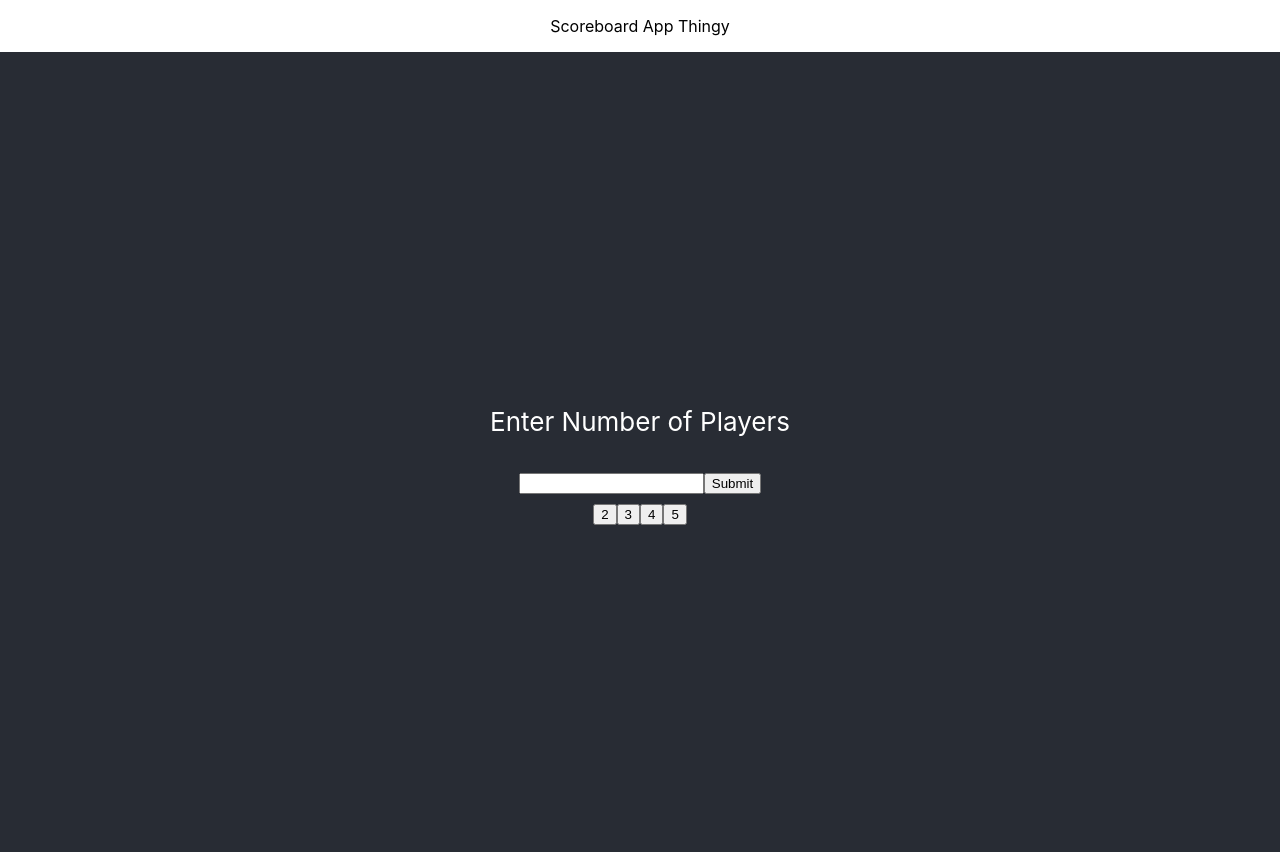
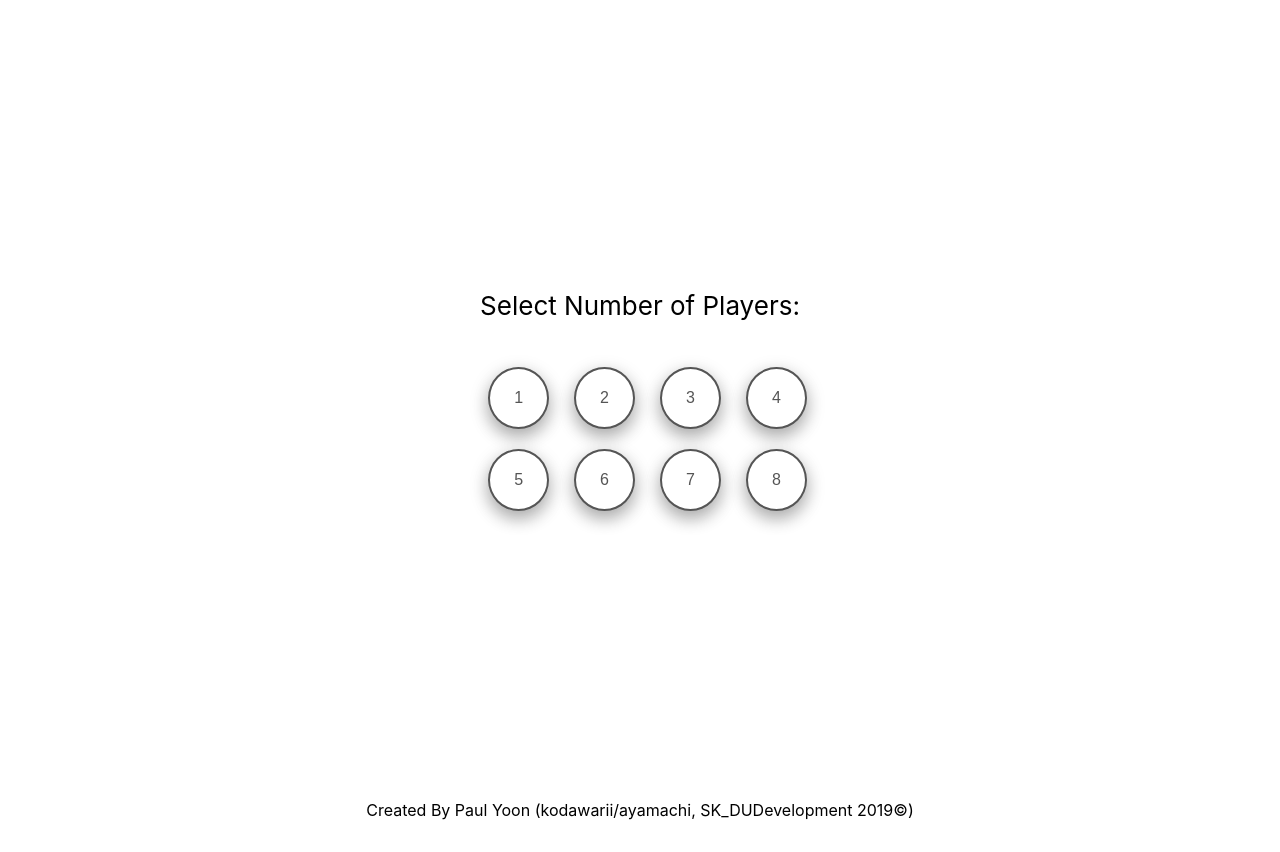
Before and after one commit to kodawarii/reskydesktesking, a React (Create React App) app: page / in a window 1280 px wide. After the commit the page ends 820 px from the top, so only its background shows below. Built offline with nearby package versions, Linux system fonts and the light colour scheme.

Commit message:
added css for player number, hole number and player name components

```diff
--- a/src/App.css
+++ b/src/App.css
@@ -8,25 +8,22 @@
 }
 
 .App-header {
-  background-color: #282c34;
+  background-color: white;
   min-height: 100vh;
   display: flex;
   flex-direction: column;
   align-items: center;
   justify-content: center;
   font-size: calc(10px + 2vmin);
-  color: white;
+  color: black;
 }
 
 .App-link {
   color: #61dafb;
 }
 
-@keyframes App-logo-spin {
-  from {
-    transform: rotate(0deg);
-  }
-  to {
-    transform: rotate(360deg);
-  }
+.TopBanner{
+  background-color: #282c34;
+  color: white;
+  min-height: 10vh;
 }
--- a/src/App.js
+++ b/src/App.js
@@ -86,14 +86,10 @@ class App extends Component {
 
     return (
       <div className="App">
-        <div>
-          <p>
-            Scoreboard App Thingy
-          </p>
-        </div>
         <header className="App-header">
           {toRender}
         </header>
+        <footer> Created By Paul Yoon (kodawarii/ayamachi, SK_DUDevelopment 2019©) </footer>
       </div>
 
     );
--- a/src/Components/EnterNames.js
+++ b/src/Components/EnterNames.js
@@ -1,4 +1,7 @@
 import React, { Component } from 'react';
+
+// Stylesheets
+import './STYLE_EnterNames.css';
 
 class EnterNames extends Component{
     constructor(){
@@ -40,8 +43,9 @@ class EnterNames extends Component{
             let refString = 'playerNo' + (x+1);
             return(
                 <div>
-                    <p> Player {x + 1} </p>
-                    <input type="text" ref={refString}/>
+                    Player  {x + 1}
+                    <input type="text" ref={refString} className="inputField"/>
+                    <br/><br/>
                 </div>
             );
         });
@@ -52,7 +56,8 @@ class EnterNames extends Component{
                 <p>Enter your names:</p>
                 <form onSubmit={this.handleSubmit.bind(this)}>
                     {theFields}
-                    <input id="submitButton" type="submit" value="Submit" />
+                    <br/>
+                    <input id="submitButton" type="submit" value="Submit" className="submitButton"/>
                 </form>
             </div>
         );
--- a/src/Components/HoleNumber.js
+++ b/src/Components/HoleNumber.js
@@ -9,6 +9,10 @@ import React, { Component } from 'react';
     <>
 */
 
+
+// Stylesheets
+import './STYLE_EnterHoleNumber.css';
+
 class HoleNumber extends Component{
 
     constructor(){
@@ -19,6 +23,11 @@ class HoleNumber extends Component{
         }
     }
 
+    /**
+     * Deprecated Method
+     */
+
+    /*
     handleSubmit(e){
         if(this.refs.number.value === ''){
             alert('Please enter a value');
@@ -35,6 +44,7 @@ class HoleNumber extends Component{
 
         e.preventDefault();
     }
+    */
 
     handleDefaultHoles(num){
         //alert(num);
@@ -50,15 +60,16 @@ class HoleNumber extends Component{
     render(){
         return(
             <div>
-                <form onSubmit = {this.handleSubmit.bind(this)}>
-                    <p>Enter Number of Holes</p>
-                    <input type="text" ref="number"/>
-                    <input id="submitButton" type="submit" value="Submit" />
-                 </form>
-
+                Select Number of Holes:
                  <form>
-                     <button onClick={this.handleDefaultHoles.bind(this, '9')}> 9 Holes </button>
-                     <button onClick={this.handleDefaultHoles.bind(this, '18')}> 18 Holes </button>
+                     <ul classname="listHoleNumber">
+                         <li>
+                            <button onClick={this.handleDefaultHoles.bind(this, '9')} className="HoleNumberButton"> 9 Holes </button>
+                         </li>
+                         <li>
+                            <button onClick={this.handleDefaultHoles.bind(this, '18')} className="HoleNumberButton"> 18 Holes </button>
+                         </li>
+                     </ul>
                  </form>
             </div>
         );
--- a/src/Components/PlayerNumber.js
+++ b/src/Components/PlayerNumber.js
@@ -9,6 +9,9 @@ import React, { Component } from 'react';
     <>
 */
 
+// Stylesheets
+import './STYLE_EnterPlayerNumber.css';
+
 class PlayerNumber extends Component{
 
     constructor(){
@@ -19,6 +22,7 @@ class PlayerNumber extends Component{
         }
     }
 
+    /* // deprecated function no longer in use
     handleSubmit(e){
         if(this.refs.number.value === ''){
             alert('Please enter a value');
@@ -35,6 +39,7 @@ class PlayerNumber extends Component{
 
         e.preventDefault();
     }
+    */
 
     handleDefaultPlayers(num){
         this.setState({
@@ -49,16 +54,37 @@ class PlayerNumber extends Component{
     render(){
         return(
             <div>
-                <form onSubmit = {this.handleSubmit.bind(this)}>
-                    <p>Enter Number of Players</p>
-                    <input type="text" ref="number"/>
-                    <input id="submitButton" type="submit" value="Submit" />
-                </form>
                 <form>
-                    <button onClick={this.handleDefaultPlayers.bind(this, 2)}> 2 </button>
-                    <button onClick={this.handleDefaultPlayers.bind(this, 3)}> 3 </button>
-                    <button onClick={this.handleDefaultPlayers.bind(this, 4)}> 4 </button>
-                    <button onClick={this.handleDefaultPlayers.bind(this, 5)}> 5 </button>
+                    Select Number of Players:
+                    <ul className="listPlayerNumber">
+                        <li>
+                            <button onClick={this.handleDefaultPlayers.bind(this, 1)} className="playerNumberButton"> 1 </button>
+                        </li>
+                        <li>
+                            <button onClick={this.handleDefaultPlayers.bind(this, 2)} className="playerNumberButton"> 2 </button>
+                        </li>
+                        <li>
+                            <button onClick={this.handleDefaultPlayers.bind(this, 3)} className="playerNumberButton"> 3 </button>
+                        </li>
+                        <li>
+                            <button onClick={this.handleDefaultPlayers.bind(this, 4)} className="playerNumberButton"> 4 </button>
+                        </li>
+                    </ul>
+
+                    <ul className="listPlayerNumber">
+                        <li>
+                            <button onClick={this.handleDefaultPlayers.bind(this, 5)} className="playerNumberButton"> 5 </button>
+                        </li>
+                        <li>
+                            <button onClick={this.handleDefaultPlayers.bind(this, 6)} className="playerNumberButton"> 6 </button>
+                        </li>
+                        <li>
+                            <button onClick={this.handleDefaultPlayers.bind(this, 7)} className="playerNumberButton"> 7 </button>
+                        </li>
+                        <li>
+                            <button onClick={this.handleDefaultPlayers.bind(this, 8)} className="playerNumberButton"> 8 </button>
+                        </li>
+                    </ul>
                 </form>
             </div>
         );
--- /dev/null
+++ b/src/Components/STYLE_EnterHoleNumber.css
@@ -0,0 +1,28 @@
+.HoleNumberButton {
+    background-color: #FFFFFF;
+    border: 2px solid #555555;
+    color: #555555;
+    padding: 36px 16px;
+    text-align: center;
+    text-decoration: none;
+    display: inline-block;
+    font-size: 16px;
+    border-radius: 50%;
+    box-shadow: 0 8px 16px 0 rgba(0,0,0,0.2), 0 6px 20px 0 rgba(0,0,0,0.19)
+}
+
+.HoleNumberButton:hover {
+    background-color: rgb(245, 245, 245);
+    color: black;
+    box-shadow: 0 12px 16px 0 rgba(0,0,0,0.24), 0 17px 50px 0 rgba(0,0,0,0.19);
+}
+
+ul{
+    list-style: none;
+}
+
+li{
+    float:left;
+    padding-right: 25px;
+    padding-top: 20px;
+}
--- /dev/null
+++ b/src/Components/STYLE_EnterNames.css
@@ -0,0 +1,24 @@
+.inputField{
+    border: 2px solid rgb(2, 11, 88);
+    border-radius: 20px;
+    padding: 12px 20px;
+}
+
+.submitButton {
+    background-color: #FFFFFF;
+    border: 2px solid #555555;
+    color: #555555;
+    padding: 36px 20px;
+    text-align: center;
+    text-decoration: none;
+    display: inline-block;
+    font-size: 16px;
+    border-radius: 50%;
+    box-shadow: 0 8px 16px 0 rgba(0,0,0,0.2), 0 6px 20px 0 rgba(0,0,0,0.19)
+}
+
+.submitButton:hover {
+    background-color: rgb(245, 245, 245);
+    color: black;
+    box-shadow: 0 12px 16px 0 rgba(0,0,0,0.24), 0 17px 50px 0 rgba(0,0,0,0.19);
+}
--- /dev/null
+++ b/src/Components/STYLE_EnterPlayerNumber.css
@@ -0,0 +1,28 @@
+.playerNumberButton {
+    background-color: #FFFFFF;
+    border: 2px solid #555555;
+    color: #555555;
+    padding: 20px 24px;
+    text-align: center;
+    text-decoration: none;
+    display: inline-block;
+    font-size: 16px;
+    border-radius: 50%;
+    box-shadow: 0 8px 16px 0 rgba(0,0,0,0.2), 0 6px 20px 0 rgba(0,0,0,0.19)
+}
+
+.playerNumberButton:hover {
+    background-color: rgb(245, 245, 245);
+    color: black;
+    box-shadow: 0 12px 16px 0 rgba(0,0,0,0.24), 0 17px 50px 0 rgba(0,0,0,0.19);
+  }
+
+.listPlayerNumber{
+    list-style: none;
+}
+
+li{
+    float:left;
+    padding-right: 25px;
+    padding-top: 20px;
+}
--- /dev/null
+++ b/src/Components/STYLE_SingleHoleInfoTopComponent.css
@@ -0,0 +1,10 @@
+.HoleArrowButton{
+    background-color: #4CAF50; /* Green */
+    border: none;
+    color: white;
+    padding: 10px 10px;
+    text-align: center;
+    text-decoration: none;
+    display: inline-block;
+    font-size: 16px;
+  }
--- a/src/Components/SingleHoleInfoTopComponent.js
+++ b/src/Components/SingleHoleInfoTopComponent.js
@@ -1,4 +1,7 @@
 import React, { Component } from 'react';
+
+// Stylesheets
+import './STYLE_SingleHoleInfoTopComponent.css';
 
 class SingleHoleInfoTopComponent extends Component{
 
@@ -15,20 +18,17 @@ class SingleHoleInfoTopComponent extends Component{
         let currentHole = this.props.currentHole + 1;
         let par = this.props.par;
 
-        //@ To-Do:
-        // If hole number = 1 or max, then disable button
-
         return (
             <div>
                 <div>
-                    <button onClick={this.handleUpdateHoleNumber.bind(this, 'prev')}> ← </button>
+                    <button onClick={this.handleUpdateHoleNumber.bind(this, 'prev')} className="HoleArrowButton"> ⯇ </button>
                     Hole {currentHole}
-                    <button onClick={this.handleUpdateHoleNumber.bind(this, 'next')}> → </button>
+                    <button onClick={this.handleUpdateHoleNumber.bind(this, 'next')} className="HoleArrowButton"> ⯈ </button>
                 </div>
                 <div>
-                    <button onClick={this.handleUpdateParNumber.bind(this, 'minus')}> - </button>
+                    <button onClick={this.handleUpdateParNumber.bind(this, 'minus')} className="HoleArrowButton"> - </button>
                     PAR {par}
-                    <button onClick={this.handleUpdateParNumber.bind(this, 'add')}> + </button>
+                    <button onClick={this.handleUpdateParNumber.bind(this, 'add')} className="HoleArrowButton"> + </button>
                 </div>
             </div>
         );
```
